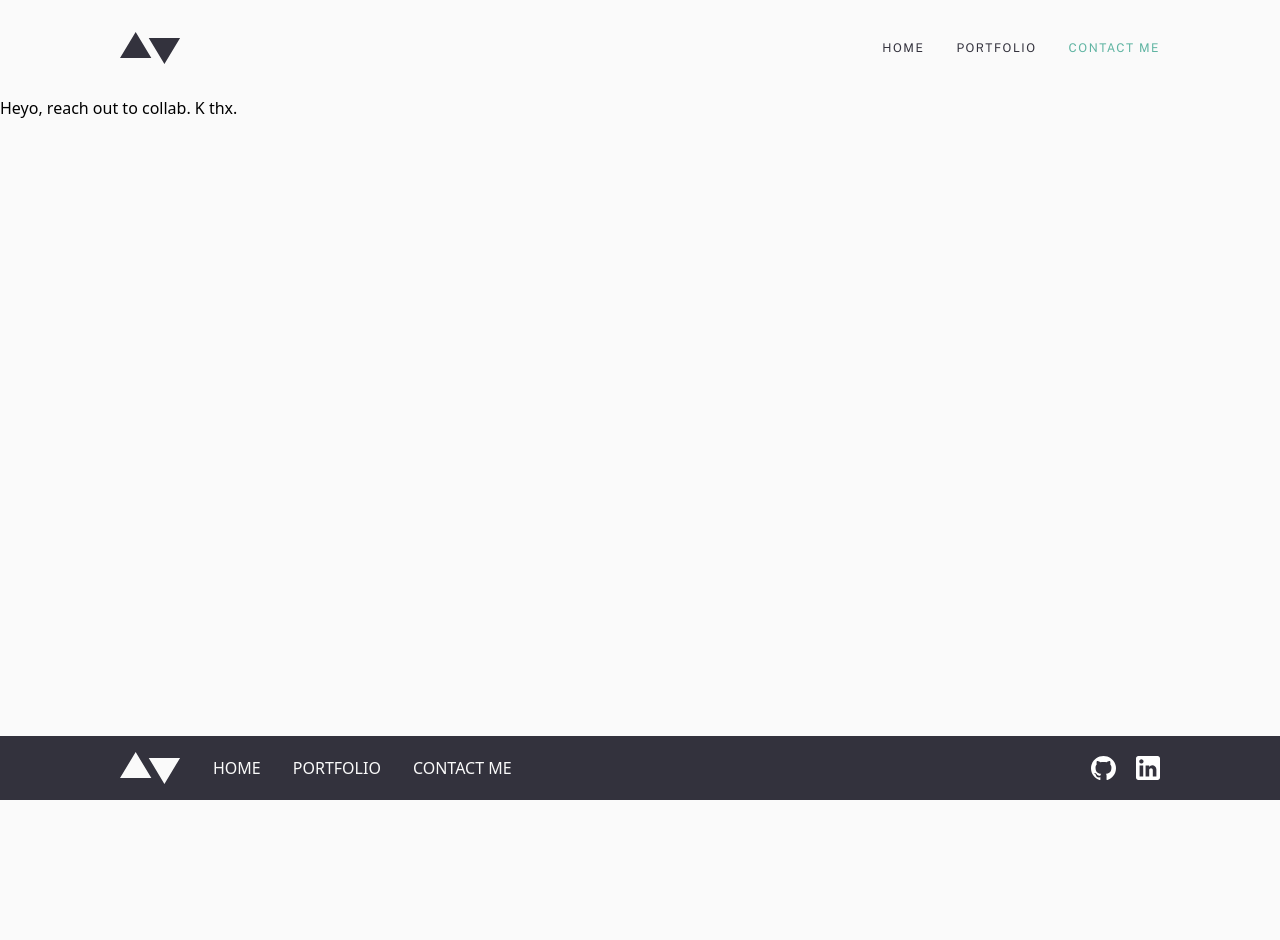
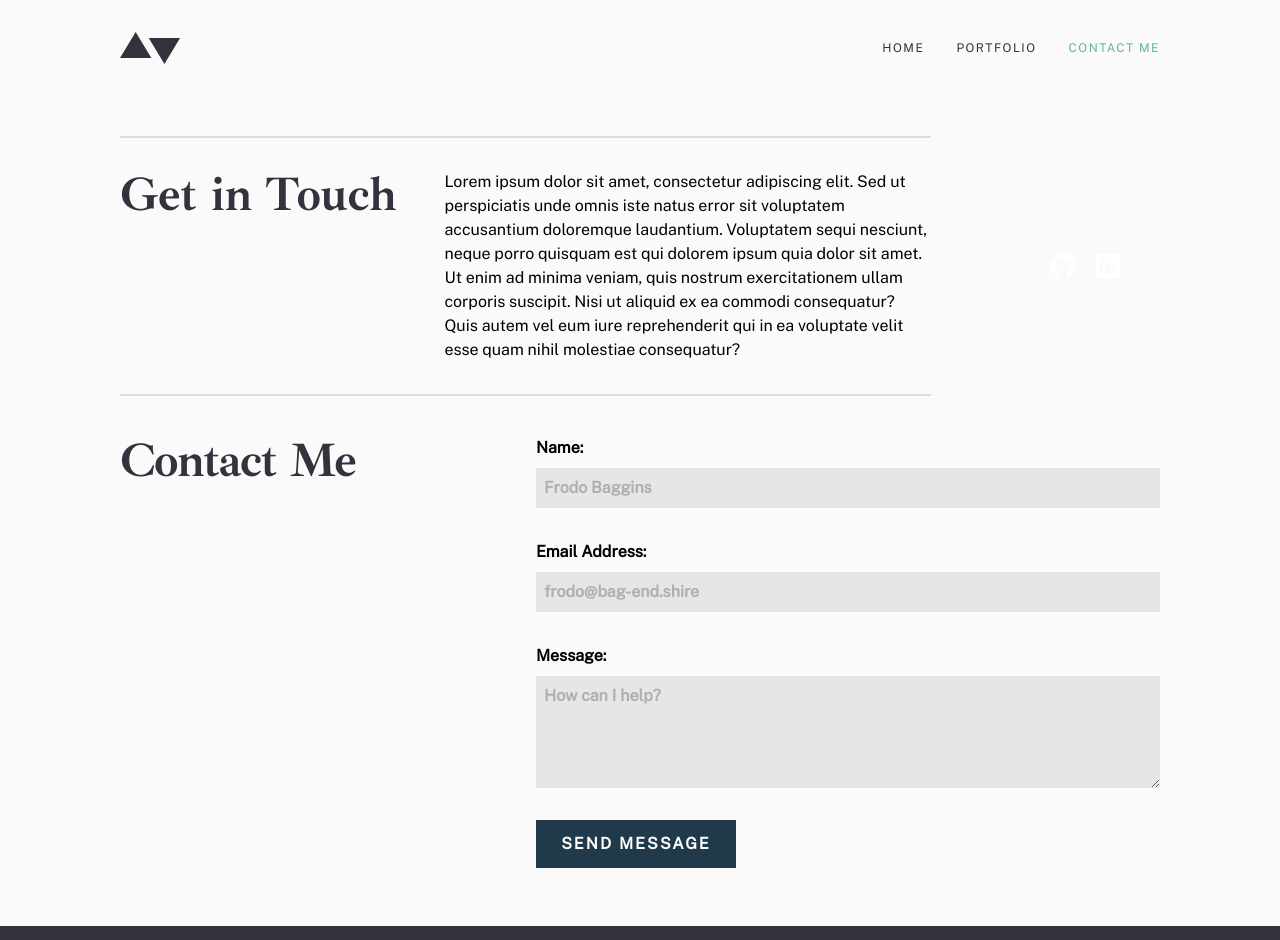
Before and after one commit to kellyky/Portfolio, a React (Vite) app: page /contact in a window 1280 px wide. Shown: the top 940 px of the page. Before the commit the page ends 800 px from the top, so only its background shows below. Built offline with nearby package versions, Linux system fonts and the light colour scheme.

Commit message:
Add, style ContactPage content:
- ContactIntro, ContactForm components
- Social icons (wip)

```diff
--- /dev/null
+++ b/src/components/ContactForm/ContactForm.jsx
@@ -0,0 +1,73 @@
+import { useRef, useState } from 'react'
+import Button from '../Button/Button'
+
+export default function ContactForm () {
+  const nameRef = useRef(null);
+  const emailRef = useRef(null);
+  const messageRef = useRef(null);
+
+  const [name, setName] = useState("")
+
+  function handleSubmit (event) {
+    event.preventDefault()
+    if(nameRef.current.value === "Kelly"){
+      alert('Hello, Kelly!')
+    } else {
+      alert('Hello, not Kelly!')
+    }
+  }
+
+  return (
+    <section className='flex flex-col justify-center gap-8
+      px-8 w-full
+      lg:flex-row lg:px-30 lg:justify-between
+      '>
+        <h2 className='font-ibarra font-bold text-4xl xl:text-5xl
+          tracking-tight text-greyish-dark-blue
+          '
+        >Contact Me</h2>
+
+        <form
+          onSubmit={handleSubmit}
+          className='flex flex-col gap-4 min-h-[490px]
+          font-public-sans text-color-greyish-dark-blue font-bold
+          lg:justify-baseline lg:min-w-6/10'
+        >
+
+          <div className='flex flex-col pb-4'>
+            <label htmlFor='name' className='pb-2'>Name:</label>
+            <input type='text' name='name' id='name' ref={nameRef}
+              placeholder='Frodo Baggins'
+              className='p-2 bg-greyish-dark-blue/10 text-greyish-dark-blue/60'
+            />
+          </div>
+
+          <div className='flex flex-col pb-4'>
+            <label htmlFor='email' className='pb-2'>Email Address:</label>
+            <input type='email' name='email' id='email' ref={emailRef}
+              placeholder='frodo@bag-end.shire'
+              className='p-2 bg-greyish-dark-blue/10 text-greyish-dark-blue/60'
+            />
+          </div>
+
+          <div className='flex flex-col pb-4'>
+            <label htmlFor='message' className='pb-2'>Message:</label>
+            <textarea name='message' id='message' rows="4" ref={messageRef}
+              placeholder='How can I help?'
+              className='p-2 bg-greyish-dark-blue/10 text-greyish-dark-blue/60'
+            />
+          </div>
+
+          <Button
+            type='submit'
+            className='flex w-[200px] h-[48px]
+            uppercase tracking-wide
+            bg-dark-blue text-white'
+          >
+            Send Message
+          </Button>
+
+        </form>
+    </section>
+  )
+}
--- /dev/null
+++ b/src/components/ContactIntro/ContactIntro.jsx
@@ -0,0 +1,34 @@
+import Social from '../Social/Social'
+
+export default function ContactIntro () {
+  return (
+    <>
+      <section className='flex flex-col
+        gap-20 my-10 px-8
+        lg:px-30 lg:flex-row '>
+        <article className='py-8
+          border-y-2 border-greyish-dark-blue/15
+          md:flex md:flex-col md:gap-4
+          lg:flex lg:flex-row lg:justify-baseline
+          '>
+          <h2 className='flex font-ibarra font-bold
+            text-4xl xl:text-5xl
+            lg:grow
+            tracking-normal text-greyish-dark-blue
+            '
+          >Get in Touch</h2>
+          <div className='flex flex-col gap-4
+            lg:flex-col lg:max-w-6/10
+              '
+          >
+            <p className='font-public-sans text-color-greyish-dark-blue'>
+            Lorem ipsum dolor sit amet, consectetur adipiscing elit. Sed ut perspiciatis unde omnis iste natus error sit voluptatem accusantium doloremque laudantium. Voluptatem sequi nesciunt, neque porro quisquam est qui dolorem ipsum quia dolor sit amet. Ut enim ad minima veniam, quis nostrum exercitationem ullam corporis suscipit. Nisi ut aliquid ex ea commodi consequatur? Quis autem vel eum iure reprehenderit qui in ea voluptate velit esse quam nihil molestiae consequatur?
+            </p>
+          </div>
+
+        </article>
+        <Social />
+      </section>
+    </>
+  )
+}
--- a/src/pages/ContactPage.jsx
+++ b/src/pages/ContactPage.jsx
@@ -1,10 +1,12 @@
+import ContactForm from '../components/ContactForm/ContactForm'
+import ContactIntro from '../components/ContactIntro/ContactIntro'
+
 function ContactPage () {
   return (
-    <>
-      <main className="grow">
-        <h1>Heyo, reach out to collab. K thx.</h1>
-      </main>
-    </>
+    <main className='grow flex flex-col'>
+      <ContactIntro />
+      <ContactForm />
+    </main>
   )
 }
 
```
